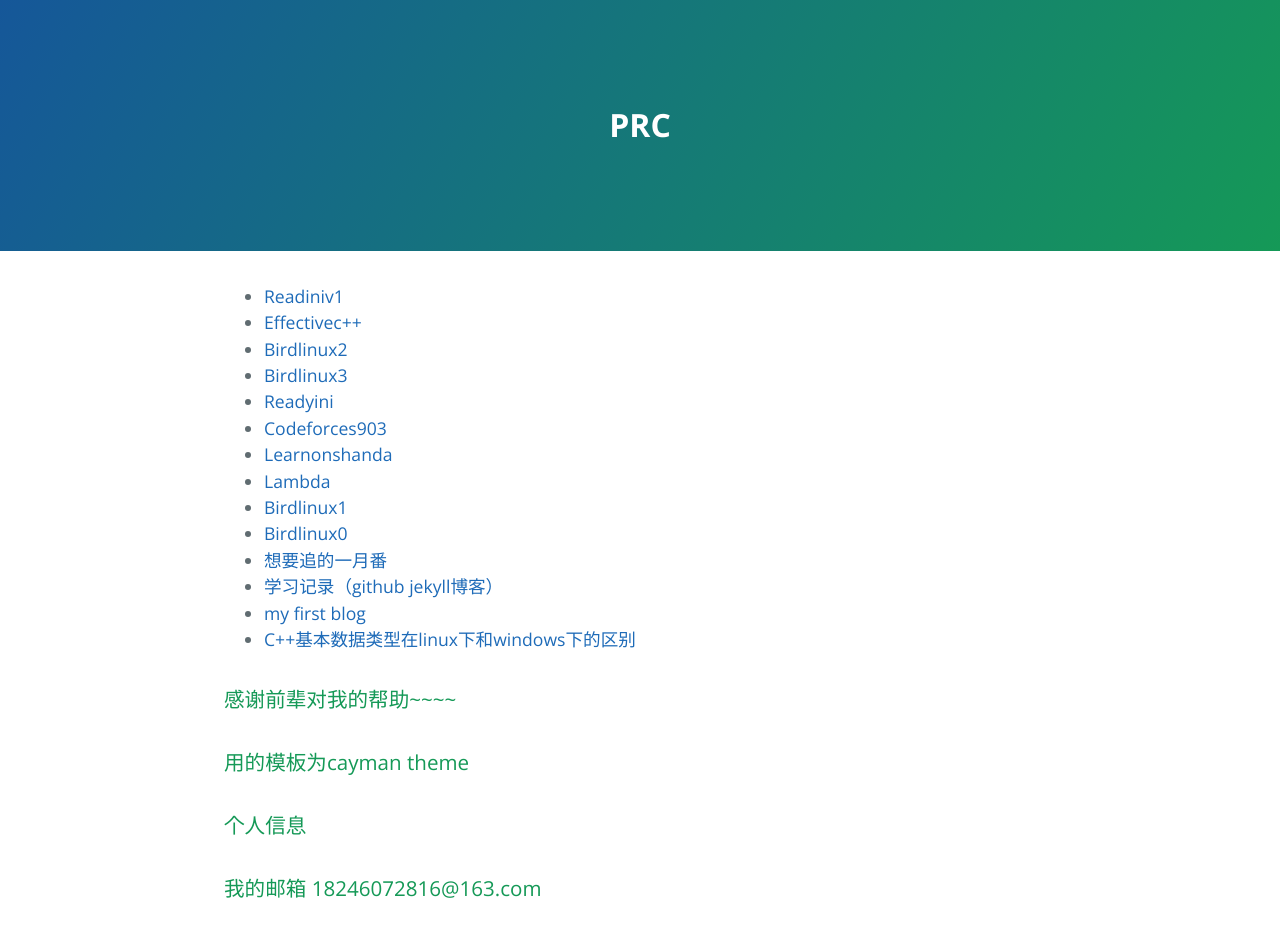
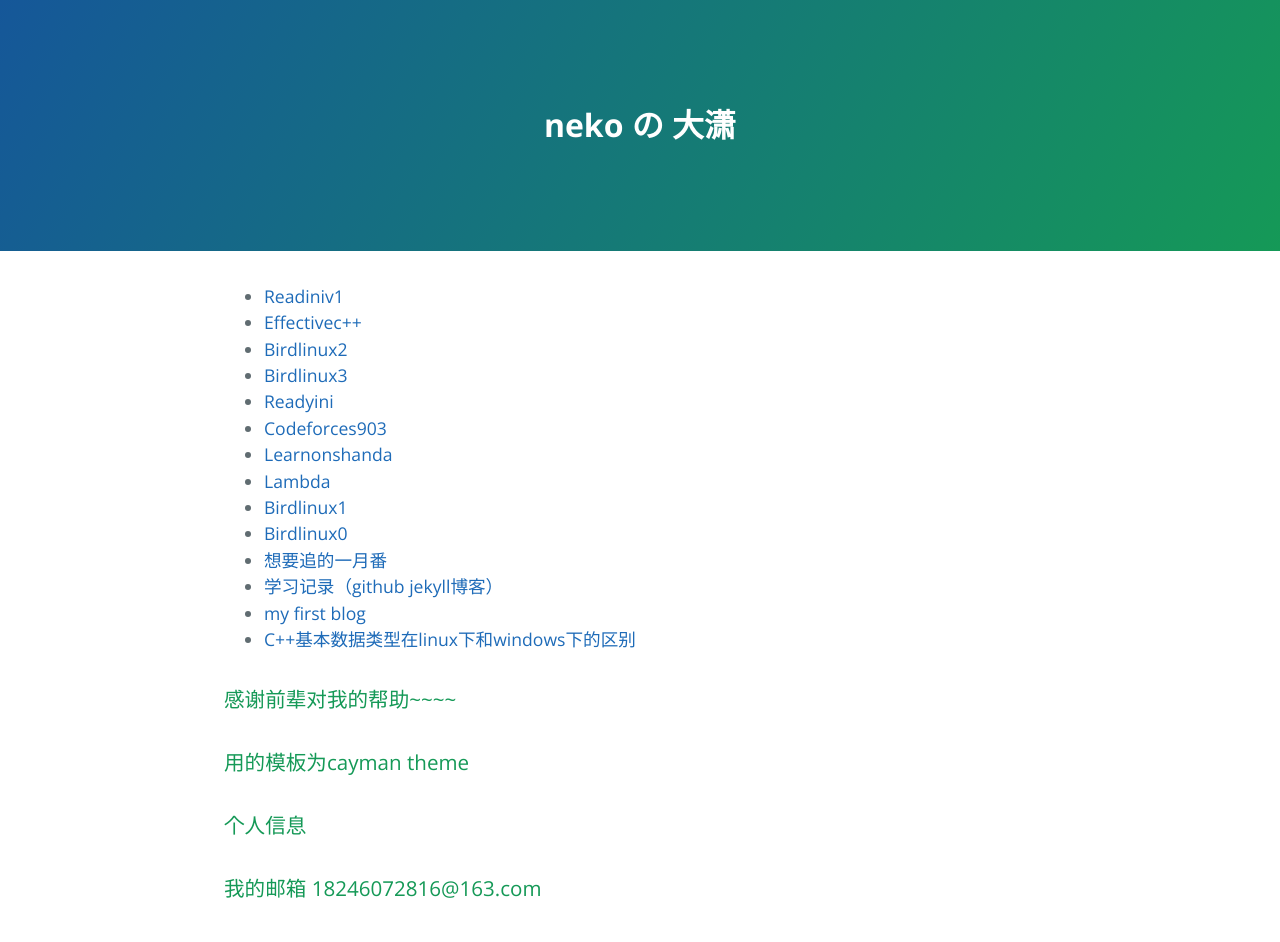
Before and after one commit to cuiyixiao/cuiyixiao.github.io, a Jekyll site: the page built from index.md, in a window 1280 px wide. Shown: the top 942 px of the page. Built offline with Jekyll 4.4.1, drawn with Linux system fonts in a browser that asks for light colours.

Commit message:
Update default.html

```diff
--- a/_layouts/default.html
+++ b/_layouts/default.html
@@ -11,7 +11,7 @@
   </head>
   <body>
     <section class="page-header">
-      <h1>PRC</h1>
+      <h1>neko の 大潇</h1>
     </section>
 
     <section class="main-content">
```
